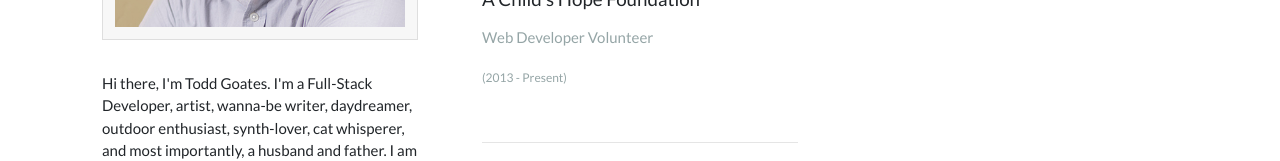
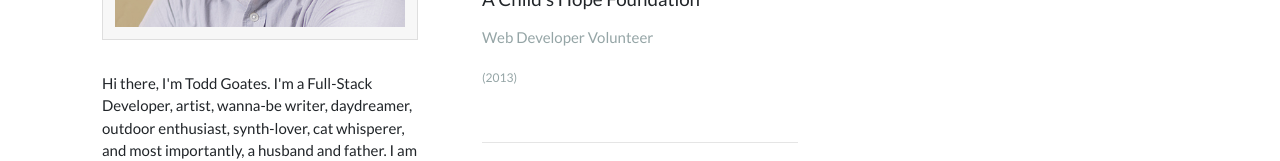
Before and after one commit to toddgoates/goatsite, an Angular app: page /about in a window 1280 px wide. Shown: the part 469-630 px from the top of the page. Built offline with nearby package versions, Linux system fonts and the light colour scheme.

Commit message:
Change volunteer experience.

```diff
--- a/src/app/pages/about/about.component.ts
+++ b/src/app/pages/about/about.component.ts
@@ -24,7 +24,7 @@ export class AboutComponent implements OnInit {
       {
         company: "A Child's Hope Foundation",
         title: "Web Developer Volunteer",
-        years: "2013 - Present"
+        years: "2013"
       }
     ];
   }
```
